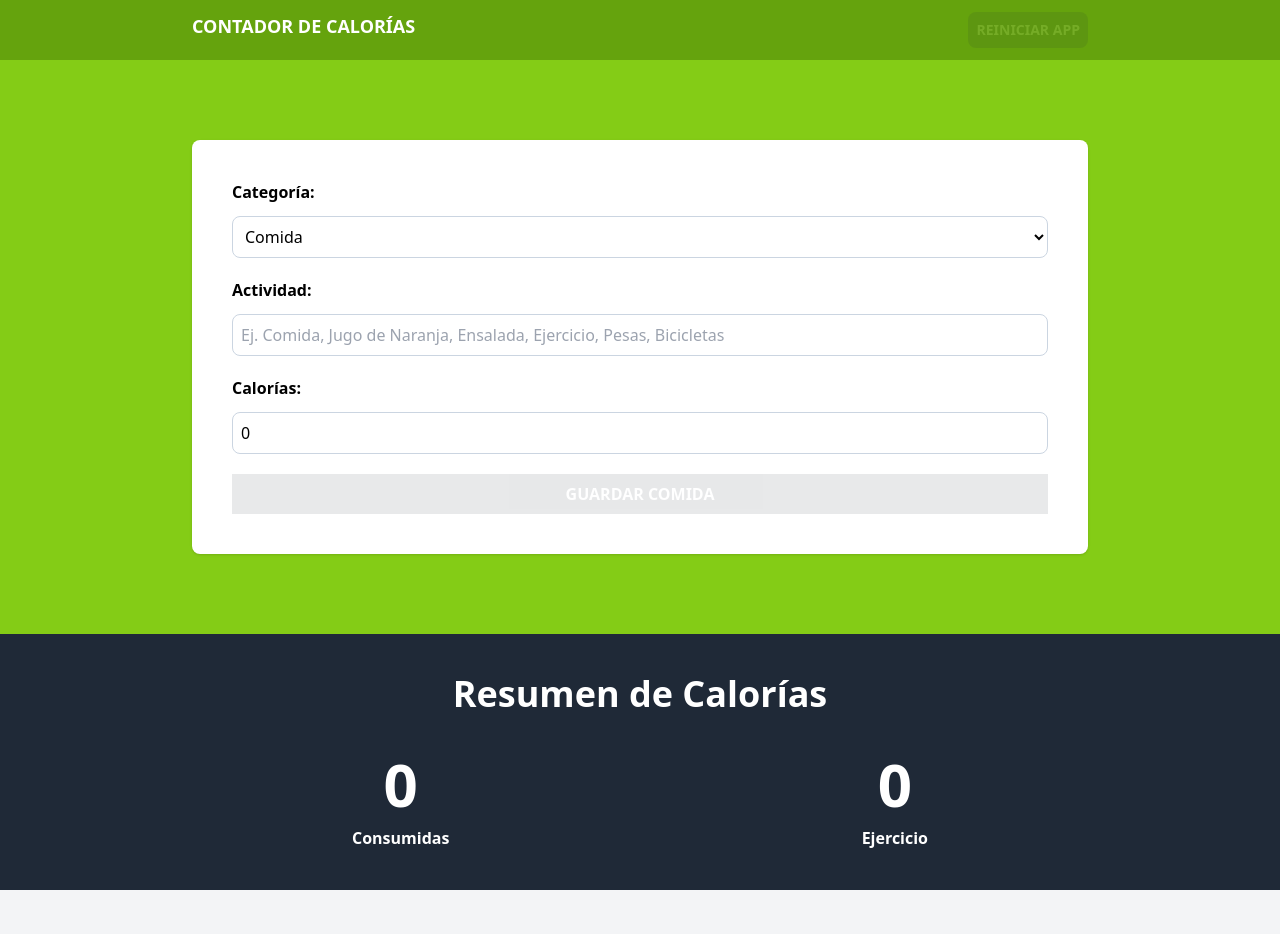
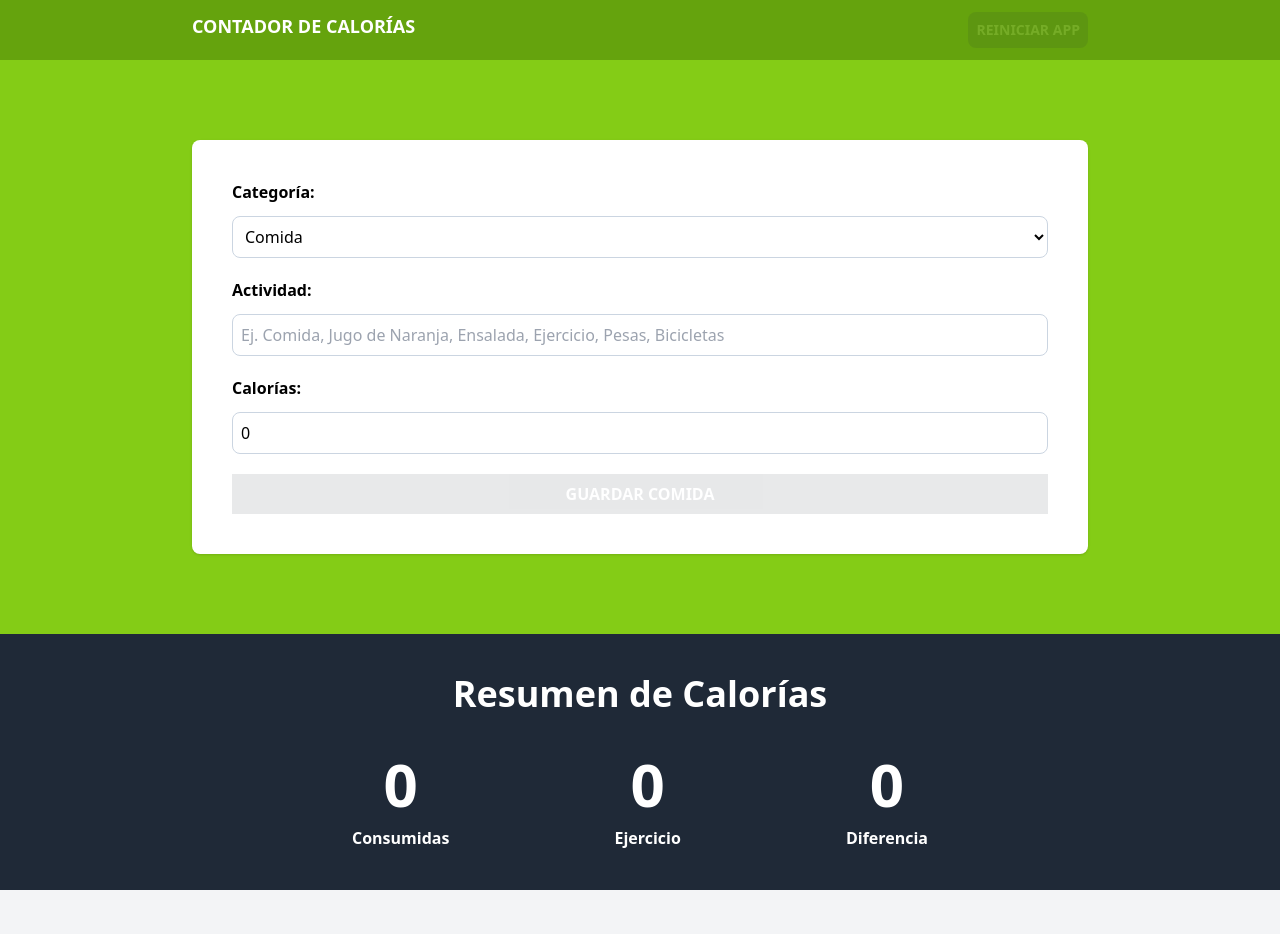
Before and after one commit to PeterGabrielVE/calorie-tracker, a React (Vite) app: page / in a window 1280 px wide. Shown: the top 934 px of the page. Built offline with nearby package versions, Linux system fonts and the light colour scheme.

Commit message:
diferencia

```diff
--- a/src/components/CalorieTracker.tsx
+++ b/src/components/CalorieTracker.tsx
@@ -9,6 +9,8 @@ type CalorieTrackerProps = {
 const CalorieTracker = ({ activities }: CalorieTrackerProps) => {
     const caloriesConsumed = useMemo(() => activities.reduce((total, activity) => activity.category === 1 ? total + activity.calories : total,0) ,[activities] );
     const caloriesBurned = useMemo(() => activities.reduce((total, activity) => activity.category === 2 ? total + activity.calories : total,0) ,[activities] );
+
+    const netCalories = useMemo(() => caloriesConsumed - caloriesBurned ,[ caloriesBurned, caloriesConsumed ]);
   return (
     <>
       <h2 className="text-4xl font-black text-white text-center">Resumen de Calorías</h2>
@@ -16,6 +18,8 @@ const CalorieTracker = ({ activities }: CalorieTrackerProps) => {
         <CaloriesDisplay calories={caloriesConsumed}  text="Consumidas" />
 
         <CaloriesDisplay calories={caloriesBurned}  text="Ejercicio" />
+
+        <CaloriesDisplay calories={netCalories}  text="Diferencia" />
       </div>
 
     </>
```
